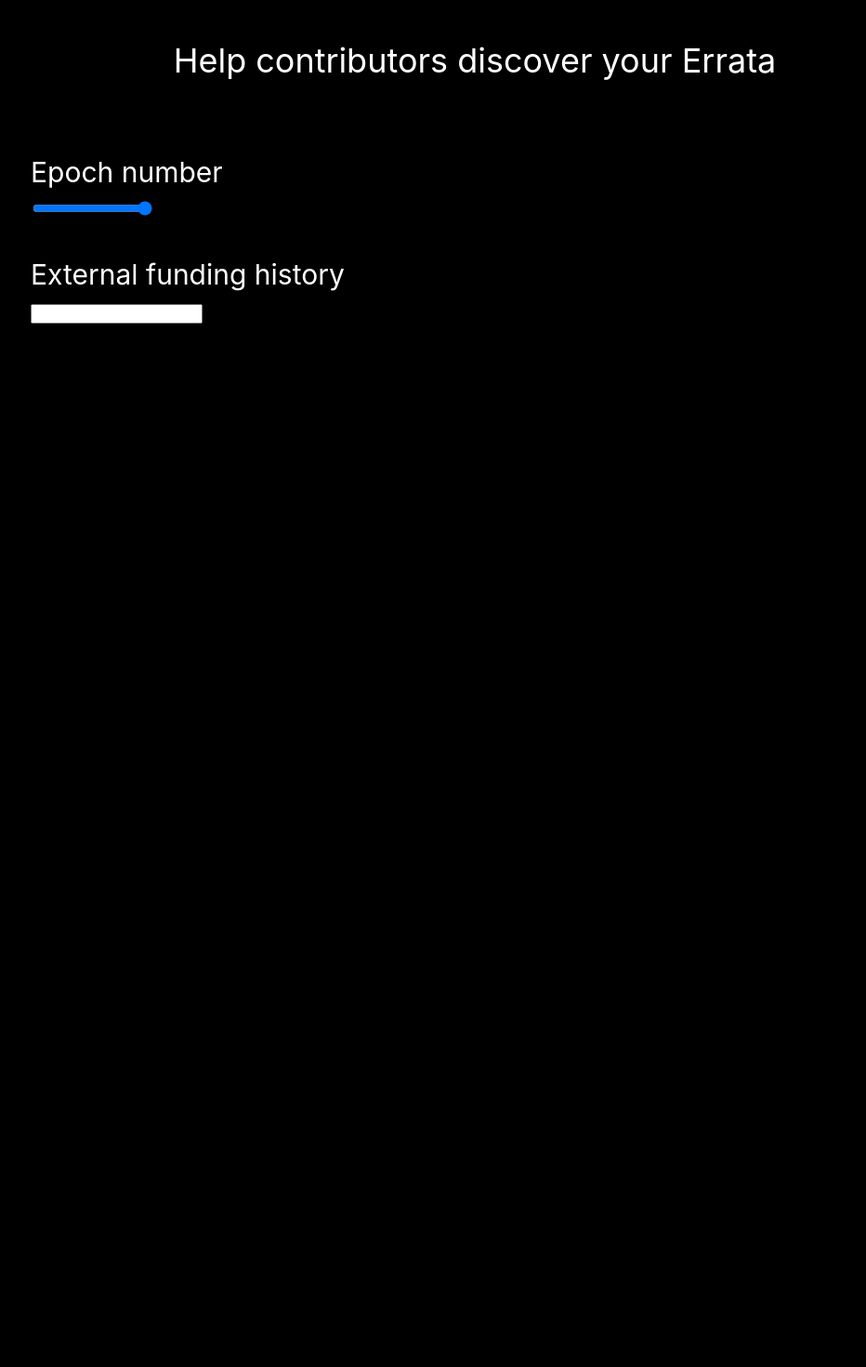
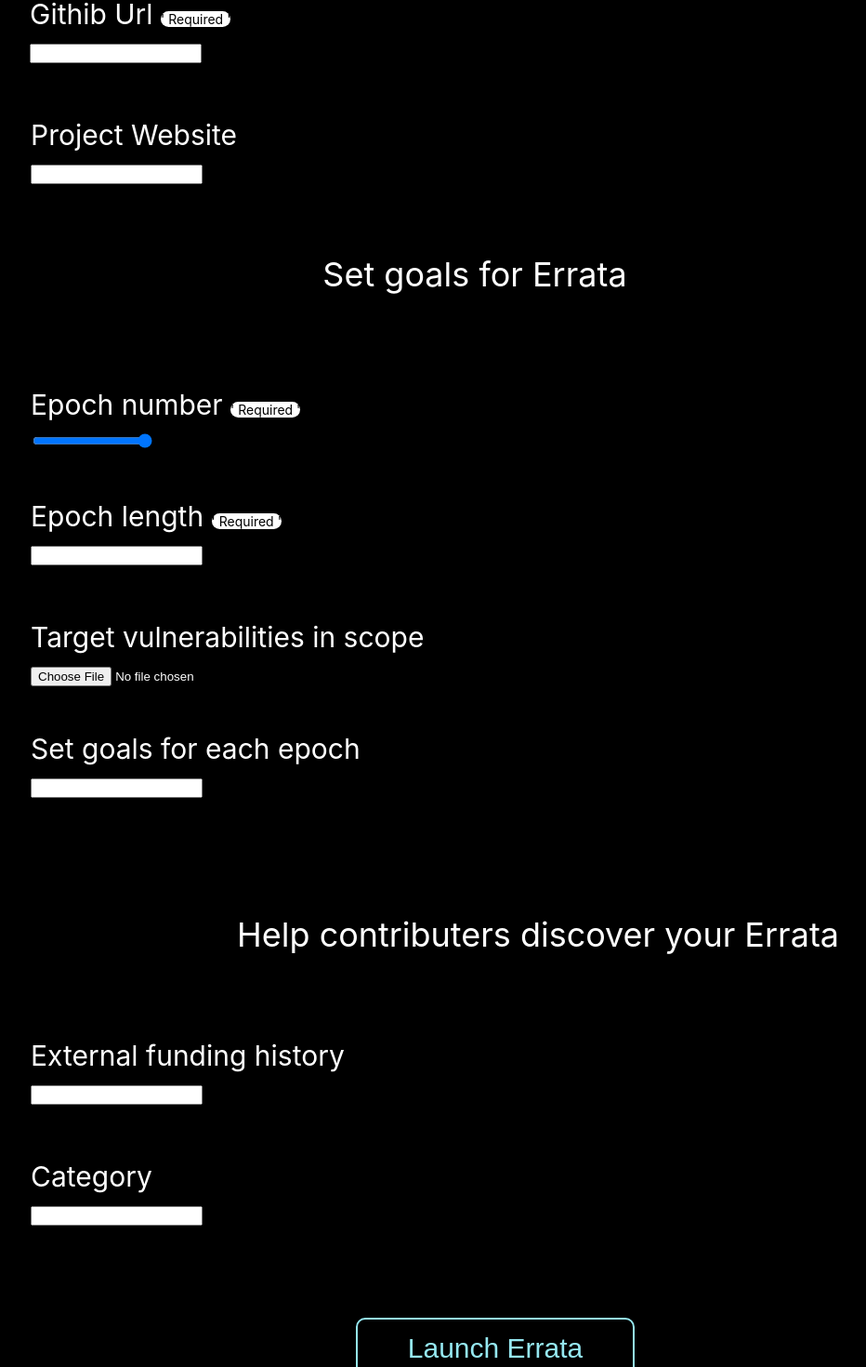
Before and after one commit to longfin/errata-frontend, a Next.js app: page /host in a window 1280 px wide. Shown: the part 753-2223 px from the top of the page at 93% size, without its empty margins (209-1141 px from the left). Before the commit the page ends 1102 px from the top, so only its background shows below. Built offline with nearby package versions, Linux system fonts and the light colour scheme.

Commit message:
Errata form 완성

```diff
--- a/pages/host.js
+++ b/pages/host.js
@@ -19,7 +19,7 @@ export default function Host() {
         </div>
 
         <div className={styles.titlerg}>
-          <lable>Project name
+          <lable>Project name <a className={styles.required}>' Required '</a>
               <br/>
           <input type="text" className="titler"/>
           </lable>
@@ -35,21 +35,31 @@ export default function Host() {
 
 
         <div className={styles.descriptionrg}>
-          <label>Discription
+          <label>Discription <a className={styles.required}>' Required '</a>
               <br/>
           <input type="file" className="descf" />
           </label>
         </div>
 
       <div className={styles.hcd}>
-      <p>Help contributors discover your Errata</p>
+      <p>Set goals for Errata </p>
       </div>
 
         <div className={styles.epochrg}>
-        <label>Epoch number
+        <label>Epoch number <a className={styles.required}>' Required '</a>
             <br/>
         <input type="range" min="1" max="20" step="1" />
         </label>
+
+        <div className={styles.epochl}>
+          <label> Epoch length <a className={styles.required}>' Required '</a>
+          <br/>
+          <input type="number"></input>
+
+          </label>
+
+
+        </div>
 
         <div className={styles.fundingrg}>
         <label>External funding history
@@ -58,10 +68,53 @@ export default function Host() {
         </label>
       </div>
 
+      <div className={styles.giturl}>
+        <label>Githib Url <a className={styles.required}>' Required '</a>
+            <br/>
+        <input type="text" className="textbox" />
+        </label>
+      </div>
+
+      <div className={styles.proweb}>
+        <label>Project Website
+            <br/>
+        <input type="text" className="textbox" />
+        </label>
+      </div>
+
+      <div className={styles.setgoal}>
+        <label>Set goals for each epoch
+          <br/>
+      <input type="text"></input>
+        </label>
+      </div>
+
+      <div>
+        <label className={styles.vulner}>Target vulnerabilities in scope
+          <br/>
+        <input type="file"></input>
+        </label>
+      </div>
+
+
+      <div className={styles.help}>
+      <p> Help contributers discover your Errata </p>
+      </div>
+
+      <label className={styles.category}>
+       Category
+       <br/>
+        <input type="text"></input>
+      </label>
+
+
+      <button className={styles.launcherrata}>Launch Errata</button>
+
+      </div>
 
       </div>
 
 
-      </div>
+
     );
   }
--- a/pages/index.js
+++ b/pages/index.js
@@ -70,11 +70,14 @@ export default function Home() {
                 <div className={styles.projectName}>Project 1</div>
                 <div className={styles.epoch}>Epoch 3</div>
               </div>
+
+
             </div>
             <Link href="/invest">
                 <a className={styles.exp}>Explore projects →</a>
               </Link>
           </div>
+
         </div>
 
 
--- a/styles/Home.module.css
+++ b/styles/Home.module.css
@@ -362,10 +362,23 @@
   font-family:-apple-system, BlinkMacSystemFont, 'Segoe UI', Roboto, Oxygen, Ubuntu, Cantarell, 'Open Sans', 'Helvetica Neue', sans-serif;
 }
 
+.giturl{
+  position:absolute;
+  top:-420px;
+  left:-1px;
+
+}
+
+.proweb{
+  position:absolute;
+  top:-290px;
+
+}
+
 .epochrg{
 
   position:absolute;
-  top:920px;
+  top:1170px;
   color:white!important;
   width:956px;
   height:113px;
@@ -378,7 +391,7 @@
 
 .fundingrg{
   position:absolute;
-  top:110px;
+  top: 700px;
   color:white!important;
   font-size: 30px;
   font-family:-apple-system, BlinkMacSystemFont, 'Segoe UI', Roboto, Oxygen, Ubuntu, Cantarell, 'Open Sans', 'Helvetica Neue', sans-serif;
@@ -387,7 +400,7 @@
 
 .hcd{
   position:absolute;
-  top:760px;
+  top:990px;
   color:white!important;
   width:956px;
   height:113px;
@@ -397,3 +410,64 @@
   font-family:-apple-system, BlinkMacSystemFont, 'Segoe UI', Roboto, Oxygen, Ubuntu, Cantarell, 'Open Sans', 'Helvetica Neue', sans-serif;
   text-align: center;
 }
+
+.required{
+  font-size: 14px;
+  text-align: center;
+  background-color:white;
+  border-radius: 20px;;
+  color:#000000;
+  width: 100px;
+  height:20px;
+}
+
+.epochl{
+  position: absolute;
+  top:120px;
+}
+
+.setgoal{
+  position:absolute;
+  top:370px;
+}
+
+.vulner{
+  position:absolute;
+  top:250px;
+}
+
+.help{
+  position:absolute;
+  top:530px;
+  color:white!important;
+  left: 222px;
+  font-size: 36px;
+  background-color:black;
+  font-family:-apple-system, BlinkMacSystemFont, 'Segoe UI', Roboto, Oxygen, Ubuntu, Cantarell, 'Open Sans', 'Helvetica Neue', sans-serif;
+  text-align: center;
+}
+
+.category{
+  position:absolute;
+  top:830px;
+}
+
+.launcherrata{
+    top:1000px;
+    left:350px;
+    width:300px;
+    height:65px;
+    font-size: 30px;
+    background-color: black ;
+    border: 2px solid #95E8F1;
+    font: #95E8F1;
+    color:#95E8F1;
+    position:absolute;
+    border-radius: 10px;
+    margin-bottom: 800px;
+}
+
+.launcherrata:hover{
+  background-color: #95e8f1;
+  color:black;
+}
```
